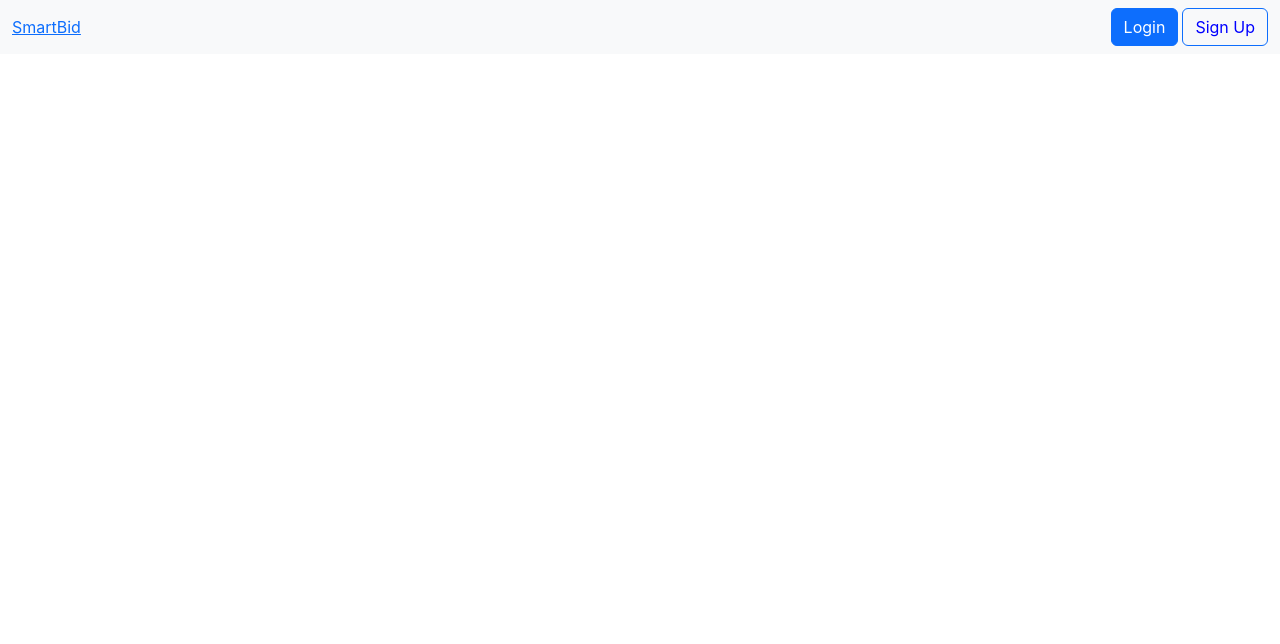
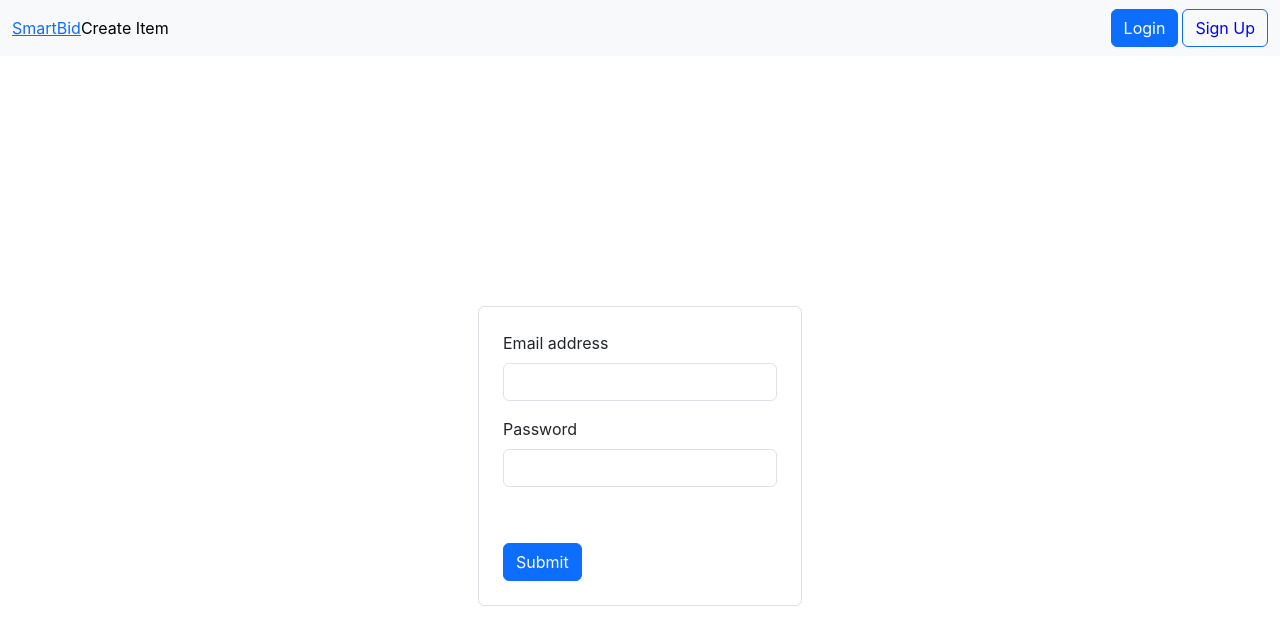
Before and after one commit to kanishkamadushani/smartBidApp, a React (Create React App) app in the folder frontend/: page /create_item in a window 1280 px wide. Shown: the top 644 px of the page. Built offline with nearby package versions, Linux system fonts and the light colour scheme.

Commit message:
link and components add to create

```diff
--- a/frontend/src/App.js
+++ b/frontend/src/App.js
@@ -6,6 +6,7 @@ import SignUp from "./pages/SignUp";
 import ItemDetail from "./components/ItemDetail";
 
 import { useAuthContext } from "./hooks/useAuthContext";
+import CreateItem from "./components/CreateItem";
 
 function App() {
   //user
@@ -20,6 +21,10 @@ function App() {
           <Route path="/login" element={<Login />} />
           <Route path="/signup" element={<SignUp />} />
           <Route path="/item/:id" element={user ? <ItemDetail /> : <Login />} />
+          <Route
+            path="/create_item"
+            element={user ? <CreateItem /> : <Login />}
+          />
         </Routes>
       </BrowserRouter>
     </div>
--- /dev/null
+++ b/frontend/src/components/CreateItem.js
@@ -0,0 +1,7 @@
+import React from "react";
+
+const CreateItem = () => {
+  return <div>CreateItem</div>;
+};
+
+export default CreateItem;
--- a/frontend/src/components/NavBar.js
+++ b/frontend/src/components/NavBar.js
@@ -19,6 +19,13 @@ const NavBar = () => {
       <nav className="navbar bg-body-tertiary">
         <div className="container-fluid">
           <Link to={"/"}> SmartBid</Link>
+          <ul class="navbar-nav me-auto mb-2 mb-lg-0">
+            <li class="nav-item">
+              <Link className="nav-link active" to={"/create_item"}>
+                Create Item{" "}
+              </Link>{" "}
+            </li>
+          </ul>
           <div className="d-flex" role="search">
             {!user && (
               <>
```
